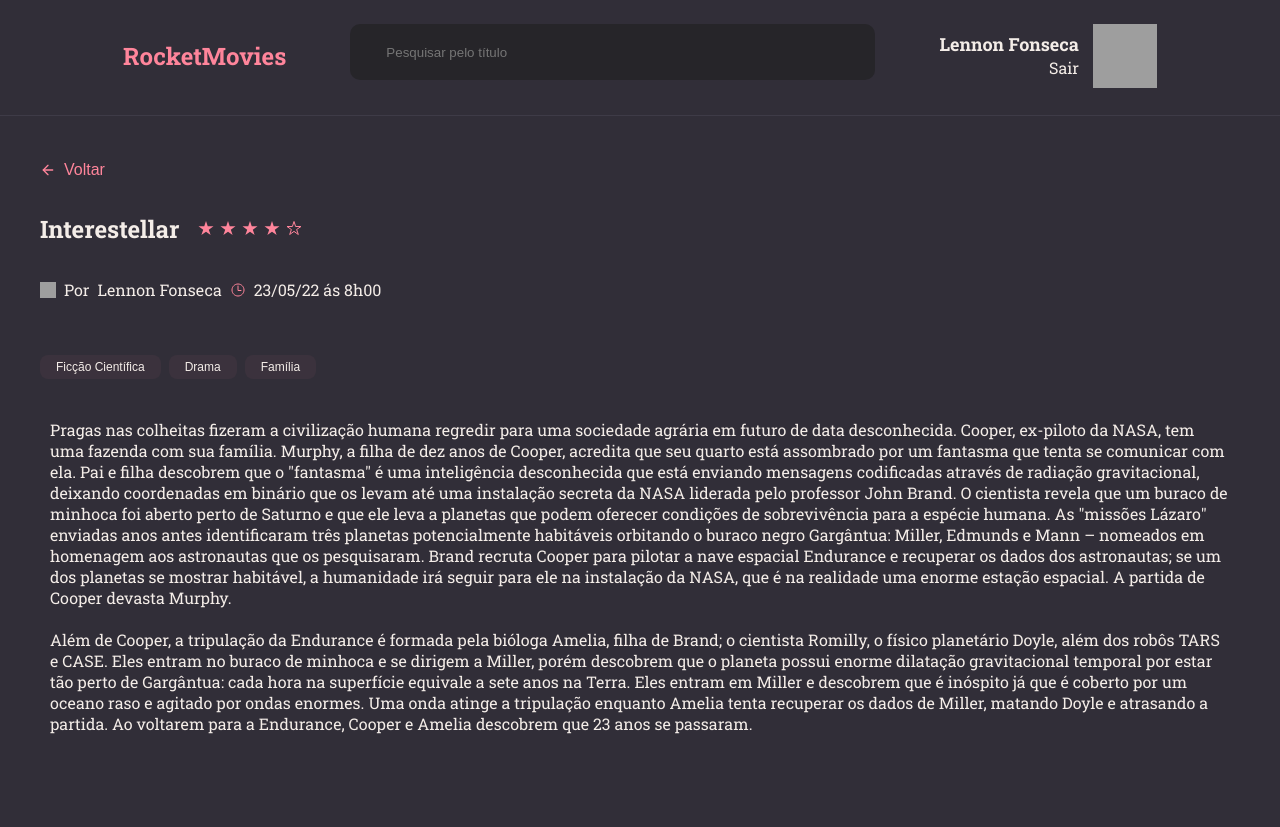
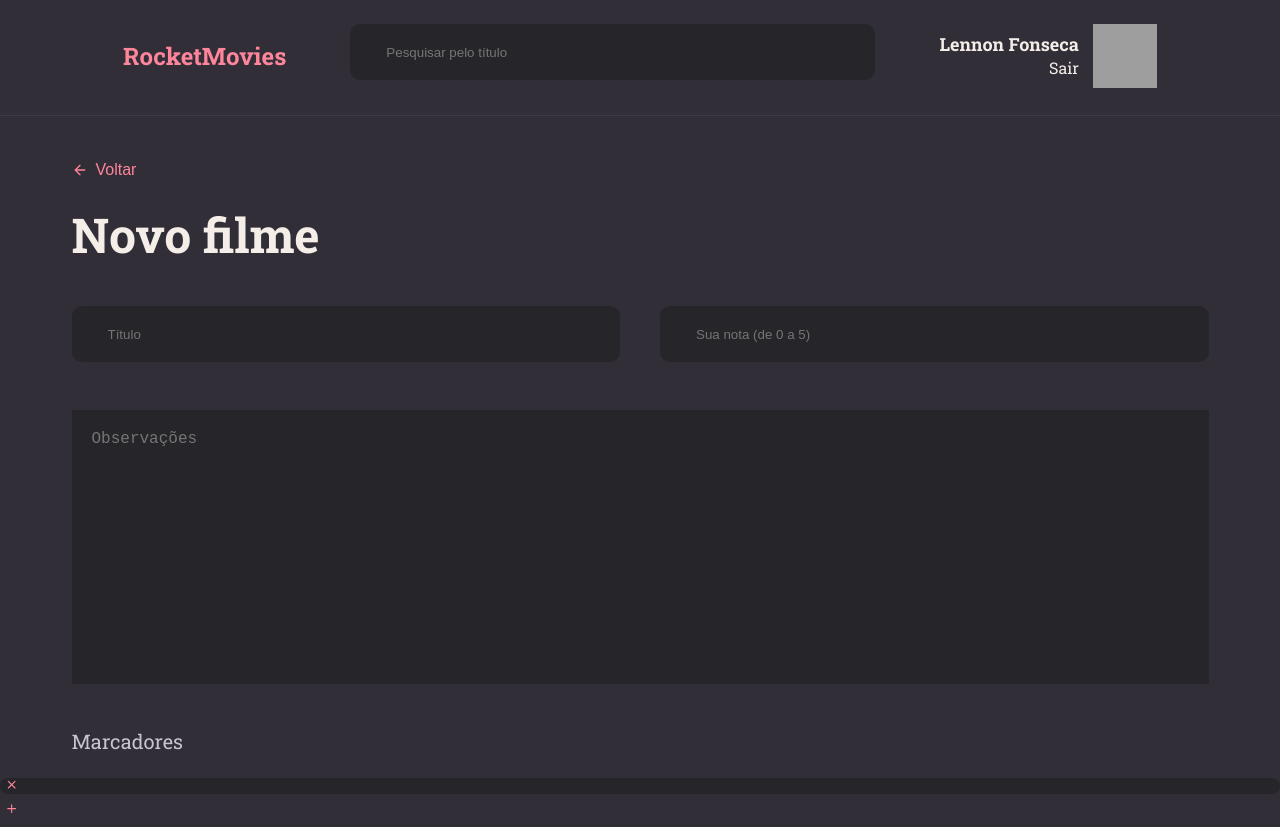
Before and after one commit to devleuuon/rocketmovies, a React (Vite) app: page / in a window 1280 px wide. Before the commit the page ends 800 px from the top, so only its background shows below. Built offline with nearby package versions, Linux system fonts and the light colour scheme; grey boxes are pictures that could not be loaded.

Commit message:
new created

```diff
--- /dev/null
+++ b/src/components/noteitem/index.jsx
@@ -0,0 +1,16 @@
+import { Container } from "./styles";
+import { FiPlus, FiX} from 'react-icons/fi'
+
+export function NoteItem({ isNew, OnClick }) {
+    return(
+        <Container isNew={isNew}>
+            <button
+            type="button"
+            onClick={OnClick}
+            className={isNew ? 'button-add' : 'button-delete'}
+            >
+                {isNew ? <FiPlus /> : <FiX /> }
+            </button>
+        </Container>
+    )
+}
--- /dev/null
+++ b/src/components/noteitem/styles.js
@@ -0,0 +1,29 @@
+import styled from "styled-components";
+
+export const Container = styled.div`
+    display: flex;
+    align-items: center;
+
+    background-color: ${({ theme, isNew }) => isNew ? "transparent" : theme.COLORS.BG_INPUT};
+    color: ${({ theme }) => theme.COLORS.WHITE};
+
+    border: ${({ theme, isNew}) => isNew ? `.1rem dashed ${theme.PLACEHOLDER}` : "none"};
+
+    margin-bottom: .8rem;
+    border-radius: 1.0rem;
+    padding-right: 1.6rem;
+
+    > button {
+        border: none;
+        background: none;
+
+        &::placeholder {
+            color: ${({ theme }) => theme.COLORS.WHITE};
+        }
+    }
+
+    .button-delete, .button-add {
+        width: 2.4rem;
+        color: ${({ theme }) => theme.COLORS.PINK}
+    }
+`
--- a/src/main.jsx
+++ b/src/main.jsx
@@ -3,13 +3,13 @@ import ReactDOM from 'react-dom/client'
 import { ThemeProvider } from 'styled-components'
 import theme from './styles/theme'
 import GlobalStyle from './styles/global'
-import { Preview } from './pages/preview'
+import { New } from './pages/new'
 
 ReactDOM.createRoot(document.getElementById('root')).render(
   <React.StrictMode>
     <ThemeProvider theme={theme}>
       <GlobalStyle />
-    <Preview />
+    <New />
     </ThemeProvider>
   </React.StrictMode>
 )
--- /dev/null
+++ b/src/pages/new/index.jsx
@@ -0,0 +1,43 @@
+import { Container, Content } from "./styles";
+import { Header } from '../../components/header'
+import { Back } from '../../components/Back'
+import { Section } from '../../components/section'
+import { Input } from '../../components/input'
+import { NoteItem } from '../../components/noteitem'
+
+export function New() {
+    return(
+        <Container>
+            <Header />
+
+            <Content>
+                <Back title="Voltar" />
+
+                <Section title="Novo filme" />
+
+                <div className="newMovie">
+                <Input
+                placeholder="Título"
+                type="text"
+                />
+
+                <Input
+                placeholder="Sua nota (de 0 a 5)"
+                type="number"
+                />
+                </div>
+
+                <textarea placeholder="Observações" id="textarea"></textarea>
+
+                <h3>Marcadores</h3>
+
+            </Content>
+
+                <div className="tags">
+                <NoteItem placeholder="React" />
+                <NoteItem isNew placeholder="Novo marcador"/>
+                </div>
+
+        </Container>
+    )
+}
--- /dev/null
+++ b/src/pages/new/styles.js
@@ -0,0 +1,52 @@
+import styled from "styled-components";
+
+export const Container = styled.div`
+width: 100%;
+`
+
+export const Content = styled.div`
+    max-width: 113.7rem;
+    margin: 0 auto;
+
+
+    >div:nth-child(1) {
+        margin-bottom: 2.4rem;
+    }
+
+    .tags {
+        display: flex;
+        justify-content: center;
+    }
+
+    .newMovie {
+        display: flex;
+        gap: 4.0rem;
+    }
+
+    #textarea {
+        width: 100%;
+        height: 27.4rem;
+        margin-top: 4.0rem;
+        padding: 2rem;
+        background-color: ${({ theme }) => theme.COLORS.BG_INPUT};
+        border: none;
+        resize: none;
+        font-size: 1.6rem;
+        color: ${({ theme }) => theme.COLORS.WHITE};
+    }
+
+    h3 {
+        font-size: 2.0rem;
+        color: ${({ theme }) => theme.COLORS.GRAY};
+        font-weight: 400;
+        margin: 4.0rem 0 2.4rem;
+    }
+`
+
+// export const Markers = styled.div`
+//     background-color: ${({ theme }) => theme.COLORS.BLACK};
+//     max-width: 113.7rem;
+//     margin: auto;
+//     padding: 1.6rem;
+//     border-radius: .8rem;
+// `
--- a/src/styles/theme.js
+++ b/src/styles/theme.js
@@ -9,6 +9,7 @@ export default {
         BG_PROFILE: "#FF859B0D",
         BORDER_BOTTOM: "#3E3B47",
         TEXT_CARD: "#999591",
-        DARK: "#312E38"
+        DARK: "#312E38",
+        BLACK: "#0D0C0F"
     }
 }
```
